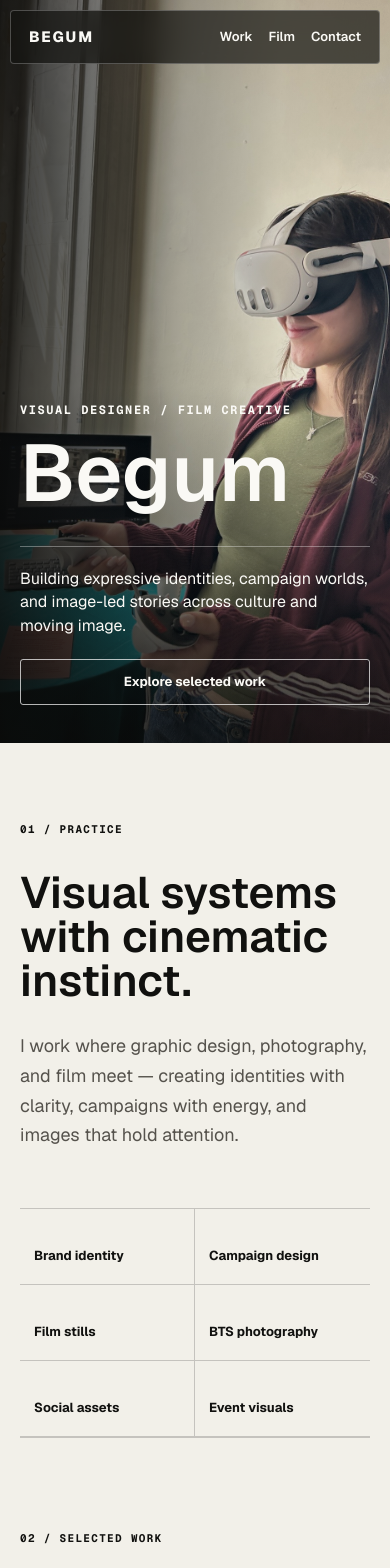
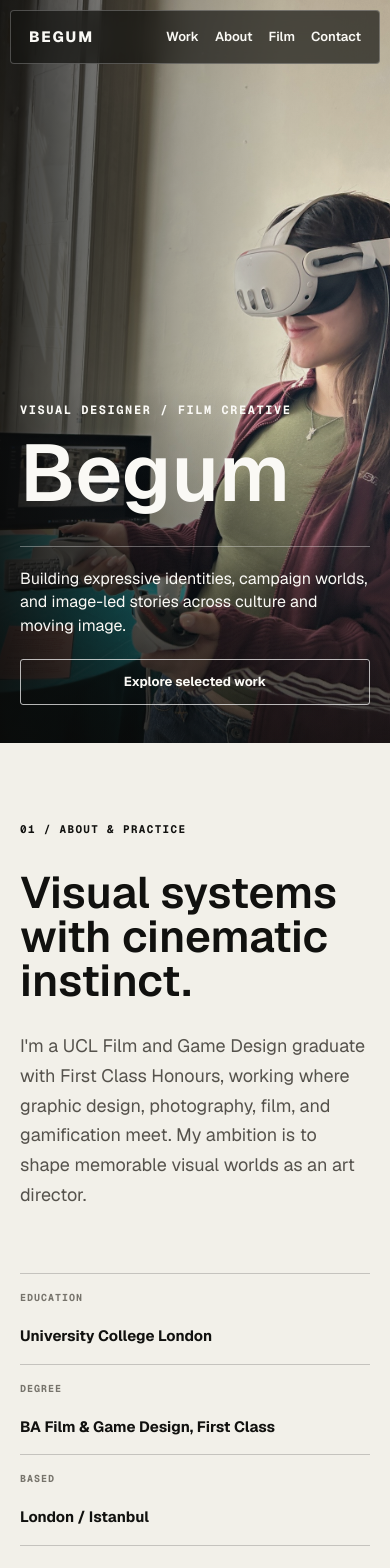
Before and after one commit to BeGummyCreative/website, a Next.js app: page / in a window 390 px wide. Shown: the top 1568 px of the page. Built offline with nearby package versions, Linux system fonts and the light colour scheme.

Commit message:
Add portfolio biography and selected experience

```diff
--- a/src/app/globals.css
+++ b/src/app/globals.css
@@ -259,6 +259,43 @@ img {
   color: #55524c;
   font-size: 18px;
   line-height: 1.65;
+}
+
+.profileFacts {
+  display: grid;
+  grid-template-columns: repeat(3, minmax(0, 1fr));
+  margin-top: 64px;
+  border-top: 1px solid var(--line);
+}
+
+.profileFacts p {
+  min-height: 106px;
+  display: flex;
+  flex-direction: column;
+  justify-content: space-between;
+  gap: 20px;
+  margin: 0;
+  padding: 18px 20px 20px 0;
+  border-right: 1px solid var(--line);
+  font-size: 15px;
+  font-weight: 620;
+}
+
+.profileFacts p:not(:first-child) {
+  padding-left: 20px;
+}
+
+.profileFacts p:last-child {
+  border-right: 0;
+}
+
+.profileFacts span {
+  color: var(--muted);
+  font-family: var(--font-geist-mono), ui-monospace, monospace;
+  font-size: 10px;
+  font-weight: 650;
+  letter-spacing: 0.1em;
+  text-transform: uppercase;
 }
 
 .capabilityRail {
@@ -583,6 +620,77 @@ img {
   font-weight: 620;
 }
 
+.experienceSection {
+  display: grid;
+  grid-template-columns: minmax(280px, 0.7fr) minmax(0, 1.3fr);
+  gap: 8vw;
+  padding: 132px 5vw;
+  background: var(--ink);
+  color: var(--white);
+}
+
+.experienceIntro {
+  position: sticky;
+  top: 104px;
+  align-self: start;
+}
+
+.experienceIntro h2 {
+  max-width: 540px;
+  margin: 46px 0 0;
+  font-size: 4.25rem;
+  font-weight: 520;
+  line-height: 1;
+}
+
+.experienceList {
+  border-top: 1px solid rgba(250, 249, 245, 0.3);
+}
+
+.experienceItem {
+  min-height: 126px;
+  display: grid;
+  grid-template-columns: 34px minmax(150px, 0.8fr) minmax(190px, 1fr) 140px 24px;
+  align-items: center;
+  gap: 18px;
+  border-bottom: 1px solid rgba(250, 249, 245, 0.3);
+  transition: color 180ms ease, padding 180ms ease;
+}
+
+.experienceItem:hover {
+  padding-left: 10px;
+  color: var(--acid);
+}
+
+.experienceItem > span,
+.experienceItem time {
+  font-family: var(--font-geist-mono), ui-monospace, monospace;
+  font-size: 10px;
+  letter-spacing: 0.08em;
+  text-transform: uppercase;
+}
+
+.experienceItem h3,
+.experienceItem p {
+  margin: 0;
+}
+
+.experienceItem h3 {
+  font-size: 22px;
+  font-weight: 620;
+}
+
+.experienceItem p {
+  color: rgba(250, 249, 245, 0.67);
+  font-size: 14px;
+  line-height: 1.45;
+}
+
+.experienceItem > span:last-child {
+  justify-self: end;
+  font-size: 18px;
+}
+
 .contactSection {
   min-height: 760px;
   display: grid;
@@ -637,10 +745,21 @@ footer {
   color: var(--white);
 }
 
-footer a {
+footer > a {
   justify-self: start;
   font-size: 18px;
   font-weight: 720;
+  text-transform: uppercase;
+}
+
+.footerSocials {
+  display: flex;
+  gap: 24px;
+}
+
+.footerSocials a {
+  font-size: 11px;
+  font-weight: 650;
   text-transform: uppercase;
 }
 
@@ -673,6 +792,7 @@ footer p:last-child {
 
   .introCopy h2,
   .sectionTitle h2,
+  .experienceIntro h2,
   .contactCopy h2 {
     font-size: 4rem;
   }
@@ -713,6 +833,14 @@ footer p:last-child {
     grid-column: 1 / -1;
     max-width: 760px;
     margin-bottom: 40px;
+  }
+
+  .experienceSection {
+    grid-template-columns: 1fr;
+  }
+
+  .experienceIntro {
+    position: static;
   }
 }
 
@@ -778,6 +906,7 @@ footer p:last-child {
   .introCopy h2,
   .sectionTitle h2,
   .featureStatement h2,
+  .experienceIntro h2,
   .contactCopy h2 {
     font-size: 2.75rem;
     line-height: 1;
@@ -799,6 +928,18 @@ footer p:last-child {
 
   .capabilityRail span:nth-child(even) {
     border-right: 0;
+  }
+
+  .profileFacts {
+    grid-template-columns: 1fr;
+  }
+
+  .profileFacts p,
+  .profileFacts p:not(:first-child) {
+    min-height: 88px;
+    padding: 16px 0;
+    border-right: 0;
+    border-bottom: 1px solid var(--line);
   }
 
   .workSection {
@@ -874,6 +1015,40 @@ footer p:last-child {
     min-height: 480px;
   }
 
+  .experienceSection {
+    gap: 54px;
+    padding: 86px 20px;
+  }
+
+  .experienceIntro h2 {
+    margin-top: 32px;
+  }
+
+  .experienceItem {
+    min-height: 148px;
+    grid-template-columns: 28px 1fr 20px;
+    grid-template-rows: auto auto;
+    gap: 8px 14px;
+    padding: 22px 0;
+  }
+
+  .experienceItem h3 {
+    align-self: end;
+  }
+
+  .experienceItem p {
+    grid-column: 2;
+  }
+
+  .experienceItem time {
+    grid-column: 2;
+  }
+
+  .experienceItem > span:last-child {
+    grid-column: 3;
+    grid-row: 1 / -1;
+  }
+
   .contactSection {
     min-height: 0;
     grid-template-columns: 1fr;
@@ -899,8 +1074,10 @@ footer p:last-child {
     align-content: center;
   }
 
-  footer p:nth-child(2) {
-    display: none;
+  .footerSocials {
+    grid-column: 1 / -1;
+    grid-row: 2;
+    gap: 18px;
   }
 }
 
--- a/src/app/page.tsx
+++ b/src/app/page.tsx
@@ -59,12 +59,51 @@ const filmProjects = [
 ];
 
 const capabilities = [
+  "Art direction",
   "Brand identity",
-  "Campaign design",
-  "Film stills",
-  "BTS photography",
-  "Social assets",
-  "Event visuals",
+  "Videography",
+  "Photography",
+  "Editing",
+  "3D design",
+];
+
+const experience = [
+  {
+    company: "TikTok Shop",
+    role: "Videographer & Editor Intern",
+    period: "Jun — Sep 2026",
+    href: "https://www.tiktok.com/@tiktokshop_uk",
+  },
+  {
+    company: "HeySalad",
+    role: "Creative Director",
+    period: "May 2026 — Present",
+    href: "https://heysalad.ee/",
+  },
+  {
+    company: "ELO Humanoid",
+    role: "Branding Executive",
+    period: "Jan 2026 — Present",
+    href: "https://elo.inc/",
+  },
+  {
+    company: "The New Black Film Collective",
+    role: "Social Media & Marketing",
+    period: "Jan 2026 — Present",
+    href: "https://www.tnbfc.co.uk/",
+  },
+  {
+    company: "British Film Institute",
+    role: "Film Festival Marketing",
+    period: "Apr — May 2025",
+    href: "https://www.bfi.org.uk/",
+  },
+  {
+    company: "Pinewood Studios",
+    role: "Camera Specialist Experience",
+    period: "Aug 2023",
+    href: "https://pinewoodgroup.com/pinewood-studios/",
+  },
 ];
 
 export default function Home() {
@@ -76,6 +115,7 @@ export default function Home() {
         </a>
         <nav aria-label="Primary navigation">
           <a href="#work">Work</a>
+          <a href="#about">About</a>
           <a href="#film">Film</a>
           <a href="#contact">Contact</a>
         </nav>
@@ -109,15 +149,21 @@ export default function Home() {
         <p className="heroLocation">London / Istanbul</p>
       </section>
 
-      <section className="introSection">
-        <p className="sectionLabel">01 / Practice</p>
+      <section className="introSection" id="about">
+        <p className="sectionLabel">01 / About & practice</p>
         <div className="introCopy">
           <h2>Visual systems with cinematic instinct.</h2>
           <p>
-            I work where graphic design, photography, and film meet — creating
-            identities with clarity, campaigns with energy, and images that
-            hold attention.
+            I&apos;m a UCL Film and Game Design graduate with First Class
+            Honours, working where graphic design, photography, film, and
+            gamification meet. My ambition is to shape memorable visual worlds
+            as an art director.
           </p>
+        </div>
+        <div className="profileFacts" aria-label="Profile highlights">
+          <p><span>Education</span>University College London</p>
+          <p><span>Degree</span>BA Film & Game Design, First Class</p>
+          <p><span>Based</span>London / Istanbul</p>
         </div>
         <div className="capabilityRail" aria-label="Creative capabilities">
           {capabilities.map((capability) => (
@@ -225,6 +271,30 @@ export default function Home() {
         </div>
       </section>
 
+      <section className="experienceSection" id="experience">
+        <div className="experienceIntro">
+          <p className="sectionLabel">04 / Selected experience</p>
+          <h2>Building ideas inside ambitious creative teams.</h2>
+        </div>
+        <div className="experienceList">
+          {experience.map((item, index) => (
+            <a
+              href={item.href}
+              target="_blank"
+              rel="noreferrer"
+              className="experienceItem"
+              key={item.company}
+            >
+              <span>{String(index + 1).padStart(2, "0")}</span>
+              <h3>{item.company}</h3>
+              <p>{item.role}</p>
+              <time>{item.period}</time>
+              <span aria-hidden="true">↗</span>
+            </a>
+          ))}
+        </div>
+      </section>
+
       <section className="contactSection" id="contact">
         <div className="contactImage">
           <Image
@@ -235,7 +305,7 @@ export default function Home() {
           />
         </div>
         <div className="contactCopy">
-          <p className="sectionLabel">04 / Start a conversation</p>
+          <p className="sectionLabel">05 / Start a conversation</p>
           <h2>Let&apos;s make something worth remembering.</h2>
           <p>
             Available for visual identity, campaigns, photography, and
@@ -247,7 +317,11 @@ export default function Home() {
 
       <footer>
         <a href="#top">Begum</a>
-        <p>Visual design / Film / Photography</p>
+        <nav className="footerSocials" aria-label="Social links">
+          <a href="https://www.linkedin.com/in/begum-geveci" target="_blank" rel="noreferrer">LinkedIn</a>
+          <a href="https://www.youtube.com/@begummy.creative" target="_blank" rel="noreferrer">YouTube</a>
+          <a href="https://www.instagram.com/be.gummy.creative/" target="_blank" rel="noreferrer">Instagram</a>
+        </nav>
         <p>© 2026</p>
       </footer>
     </main>
```
